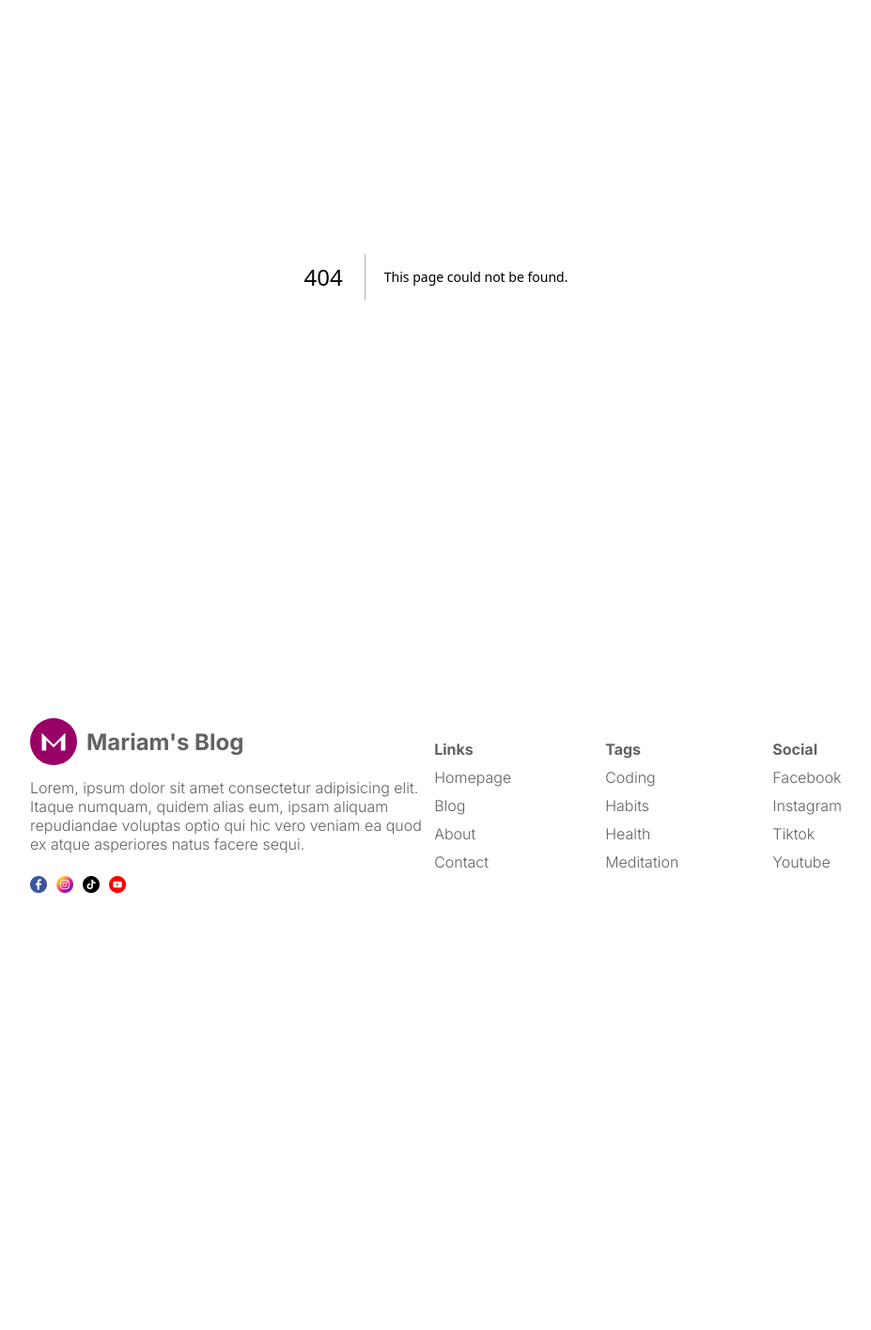
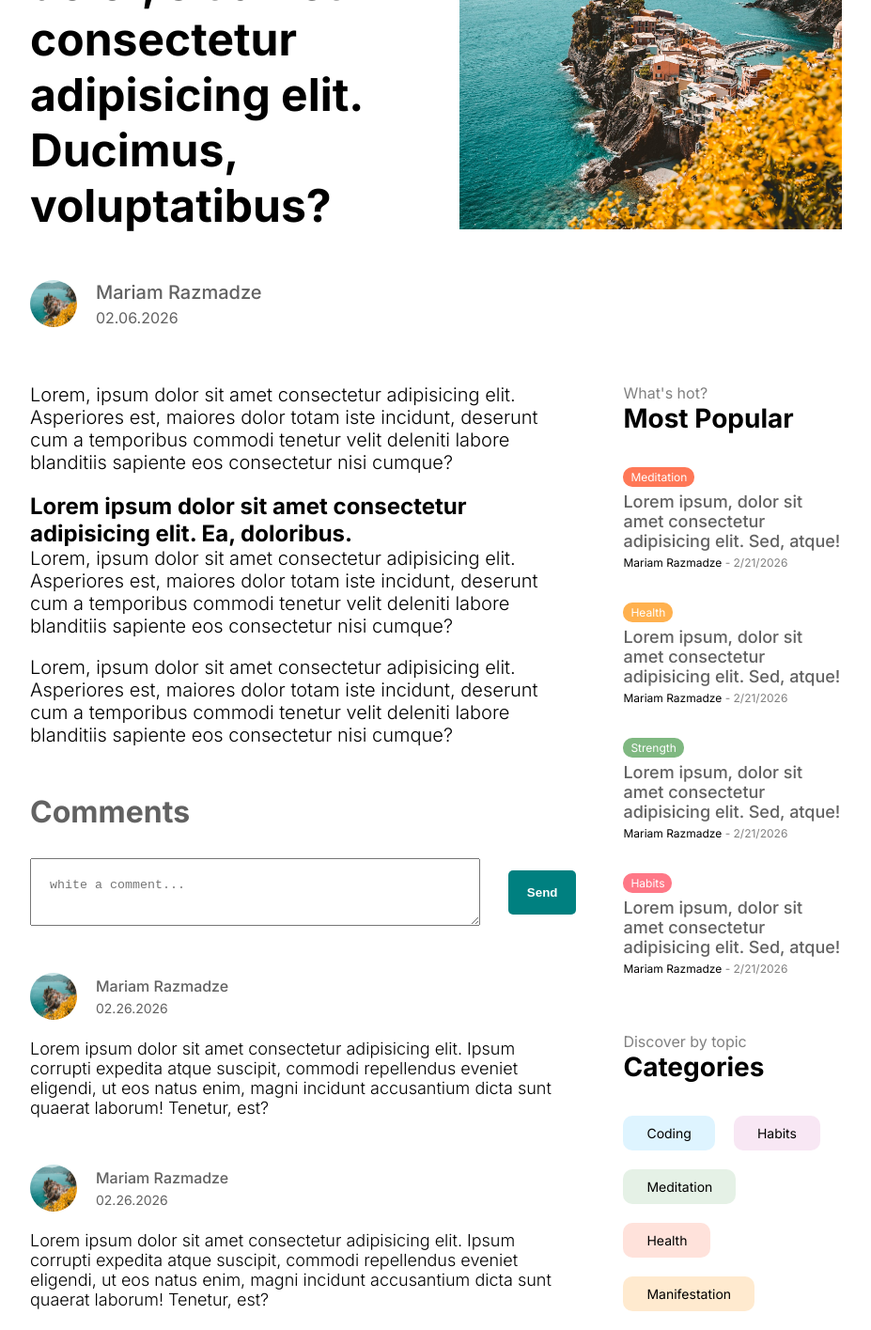
Before and after one commit to MariamRazmadze/blog, a Next.js app: page /about in a window 1280 px wide. Before the commit this address had no page. Shown: the part 206-1621 px from the top of the page at 94% size, without its empty margins (176-1103 px from the left). Before the commit the page ends 1176 px from the top, so only its background shows below. Built offline with nearby package versions, Linux system fonts and the light colour scheme.

Commit message:
add comments

```diff
--- /dev/null
+++ b/src/app/[slug]/page.tsx
@@ -0,0 +1,63 @@
+import Comments from "../components/comments/Comments";
+import Menu from "../components/menu/Menu";
+import styles from "./singlePage.module.css";
+import Image from "next/image";
+
+export default function SinglePage() {
+  return (
+    <div className={styles.container}>
+      <div className={styles.infoContainer}>
+        <div className={styles.textContainer}>
+          <h1 className={styles.title}>
+            Lorem ipsum dolor, sit amet consectetur adipisicing elit. Ducimus,
+            voluptatibus?
+          </h1>
+          <div className={styles.user}>
+            <div className={styles.userImageContainer}>
+              <Image src="/p1.jpeg" alt="" fill className={styles.avatar} />
+            </div>
+            <div className={styles.userTextContainer}>
+              <span className={styles.username}>Mariam Razmadze</span>
+              <span className={styles.date}>02.06.2026</span>
+            </div>
+          </div>
+        </div>
+        <div className={styles.imageContainer}>
+          <Image src="/p1.jpeg" alt="" fill className={styles.image} />
+        </div>
+      </div>
+      <div className={styles.content}>
+        <div className={styles.post}>
+          <div className={styles.description}>
+            <p>
+              Lorem, ipsum dolor sit amet consectetur adipisicing elit.
+              Asperiores est, maiores dolor totam iste incidunt, deserunt cum a
+              temporibus commodi tenetur velit deleniti labore blanditiis
+              sapiente eos consectetur nisi cumque?
+            </p>
+            <h2>
+              Lorem ipsum dolor sit amet consectetur adipisicing elit. Ea,
+              doloribus.
+            </h2>
+            <p>
+              Lorem, ipsum dolor sit amet consectetur adipisicing elit.
+              Asperiores est, maiores dolor totam iste incidunt, deserunt cum a
+              temporibus commodi tenetur velit deleniti labore blanditiis
+              sapiente eos consectetur nisi cumque?
+            </p>
+            <p>
+              Lorem, ipsum dolor sit amet consectetur adipisicing elit.
+              Asperiores est, maiores dolor totam iste incidunt, deserunt cum a
+              temporibus commodi tenetur velit deleniti labore blanditiis
+              sapiente eos consectetur nisi cumque?
+            </p>
+          </div>
+          <div className={styles.comment}>
+            <Comments />
+          </div>
+        </div>
+        <Menu />
+      </div>
+    </div>
+  );
+}
--- /dev/null
+++ b/src/app/[slug]/singlePage.module.css
@@ -0,0 +1,96 @@
+.infoContainer {
+  display: flex;
+  align-content: center;
+  gap: 50px;
+}
+
+.textContainer {
+  flex: 1;
+}
+
+.title {
+  font-size: 64px;
+  margin-bottom: 50px;
+}
+
+.user {
+  display: flex;
+  align-items: center;
+  gap: 20px;
+}
+
+.userImageContainer {
+  width: 50px;
+  height: 50px;
+  position: relative;
+}
+
+.avatar {
+  border-radius: 50%;
+  object-fit: cover;
+}
+
+.userTextContainer {
+  display: flex;
+  flex-direction: column;
+  gap: 5px;
+  color: var(--softTextColor);
+}
+
+.username {
+  font-size: 20px;
+  font-weight: 500;
+}
+.imageContainer {
+  flex: 1;
+  height: 350px;
+  position: relative;
+}
+
+.image {
+  object-fit: cover;
+}
+
+.content {
+  display: flex;
+  gap: 50px;
+}
+
+.post {
+  flex: 5;
+  margin-top: 60px;
+}
+
+.description p {
+  font-size: 20px;
+  font-weight: 300;
+  margin-bottom: 20px;
+}
+
+@media screen and (max-width: 1536px) {
+  .title {
+    font-size: 54px;
+  }
+}
+
+@media screen and (max-width: 1280px) {
+  .title {
+    font-size: 48px;
+  }
+}
+
+@media screen and (max-width: 1024px) {
+  .imageContainer {
+    display: none;
+  }
+}
+
+@media screen and (max-width: 640px) {
+  .title {
+    font-size: 36px;
+  }
+
+  .description p {
+    font-size: 18px;
+  }
+}
--- /dev/null
+++ b/src/app/blog/blogPage.module.css
@@ -0,0 +1,11 @@
+.title {
+  background-color: coral;
+  color: white;
+  padding: 5px 10px;
+  text-align: center;
+}
+
+.content {
+  display: flex;
+  gap: 50px;
+}
--- /dev/null
+++ b/src/app/components/comments/Comments.tsx
@@ -0,0 +1,127 @@
+import styles from "./comments.module.css";
+import Link from "next/link";
+import Image from "next/image";
+
+export default function Comments() {
+  const status = "authenticated";
+  return (
+    <div className={styles.container}>
+      <h1 className={styles.title}>Comments</h1>
+      {status === "authenticated" ? (
+        <div className={styles.write}>
+          <textarea placeholder="white a comment..." className={styles.input} />
+          <button className={styles.button}>Send</button>
+        </div>
+      ) : (
+        <Link href="/login">Login to write a comment</Link>
+      )}
+      <div className={styles.comments}>
+        <div className={styles.comment}>
+          <div className={styles.user}>
+            <Image
+              src="/p1.jpeg"
+              alt=""
+              width={50}
+              height={50}
+              className={styles.image}
+            />
+            <div className={styles.userInfo}>
+              <span className={styles.username}>Mariam Razmadze</span>
+              <span className={styles.date}>02.26.2026</span>
+            </div>
+          </div>
+          <p className={styles.desc}>
+            Lorem ipsum dolor sit amet consectetur adipisicing elit. Ipsum
+            corrupti expedita atque suscipit, commodi repellendus eveniet
+            eligendi, ut eos natus enim, magni incidunt accusantium dicta sunt
+            quaerat laborum! Tenetur, est?
+          </p>
+        </div>
+        <div className={styles.comment}>
+          <div className={styles.user}>
+            <Image
+              src="/p1.jpeg"
+              alt=""
+              width={50}
+              height={50}
+              className={styles.image}
+            />
+            <div className={styles.userInfo}>
+              <span className={styles.username}>Mariam Razmadze</span>
+              <span className={styles.date}>02.26.2026</span>
+            </div>
+          </div>
+          <p className={styles.desc}>
+            Lorem ipsum dolor sit amet consectetur adipisicing elit. Ipsum
+            corrupti expedita atque suscipit, commodi repellendus eveniet
+            eligendi, ut eos natus enim, magni incidunt accusantium dicta sunt
+            quaerat laborum! Tenetur, est?
+          </p>
+        </div>
+        <div className={styles.comment}>
+          <div className={styles.user}>
+            <Image
+              src="/p1.jpeg"
+              alt=""
+              width={50}
+              height={50}
+              className={styles.image}
+            />
+            <div className={styles.userInfo}>
+              <span className={styles.username}>Mariam Razmadze</span>
+              <span className={styles.date}>02.26.2026</span>
+            </div>
+          </div>
+          <p className={styles.desc}>
+            Lorem ipsum dolor sit amet consectetur adipisicing elit. Ipsum
+            corrupti expedita atque suscipit, commodi repellendus eveniet
+            eligendi, ut eos natus enim, magni incidunt accusantium dicta sunt
+            quaerat laborum! Tenetur, est?
+          </p>
+        </div>
+        <div className={styles.comment}>
+          <div className={styles.user}>
+            <Image
+              src="/p1.jpeg"
+              alt=""
+              width={50}
+              height={50}
+              className={styles.image}
+            />
+            <div className={styles.userInfo}>
+              <span className={styles.username}>Mariam Razmadze</span>
+              <span className={styles.date}>02.26.2026</span>
+            </div>
+          </div>
+          <p className={styles.desc}>
+            Lorem ipsum dolor sit amet consectetur adipisicing elit. Ipsum
+            corrupti expedita atque suscipit, commodi repellendus eveniet
+            eligendi, ut eos natus enim, magni incidunt accusantium dicta sunt
+            quaerat laborum! Tenetur, est?
+          </p>
+        </div>
+        <div className={styles.comment}>
+          <div className={styles.user}>
+            <Image
+              src="/p1.jpeg"
+              alt=""
+              width={50}
+              height={50}
+              className={styles.image}
+            />
+            <div className={styles.userInfo}>
+              <span className={styles.username}>Mariam Razmadze</span>
+              <span className={styles.date}>02.26.2026</span>
+            </div>
+          </div>
+          <p className={styles.desc}>
+            Lorem ipsum dolor sit amet consectetur adipisicing elit. Ipsum
+            corrupti expedita atque suscipit, commodi repellendus eveniet
+            eligendi, ut eos natus enim, magni incidunt accusantium dicta sunt
+            quaerat laborum! Tenetur, est?
+          </p>
+        </div>
+      </div>
+    </div>
+  );
+}
--- /dev/null
+++ b/src/app/components/comments/comments.module.css
@@ -0,0 +1,70 @@
+.container {
+  margin-top: 50px;
+}
+
+.title {
+  color: var(--softTextColor);
+  margin-bottom: 30px;
+}
+
+.write {
+  display: flex;
+  align-items: center;
+  justify-content: space-between;
+  gap: 30px;
+}
+
+.input {
+  padding: 20px;
+  width: 100%;
+}
+
+.button {
+  padding: 16px 20px;
+  background-color: teal;
+  color: white;
+  font-weight: bold;
+  border: none;
+  border-radius: 5px;
+  cursor: pointer;
+}
+
+.comments {
+  margin-bottom: 50px;
+}
+
+.comment {
+  margin-top: 50px;
+}
+
+.user {
+  display: flex;
+  align-items: center;
+  gap: 20px;
+  margin-bottom: 20px;
+}
+
+.image {
+  border-radius: 50%;
+  object-fit: cover;
+}
+
+.userInfo {
+  display: flex;
+  flex-direction: column;
+  gap: 5px;
+  color: var(--softTextColor);
+}
+
+.username {
+  font-weight: 500;
+}
+
+.date {
+  font-size: 14px;
+}
+
+.desc {
+  font-size: 18px;
+  font-weight: 300;
+}
```
Also changed, not shown: src/app/blog/page.tsx (added, +15 -0 lines).
